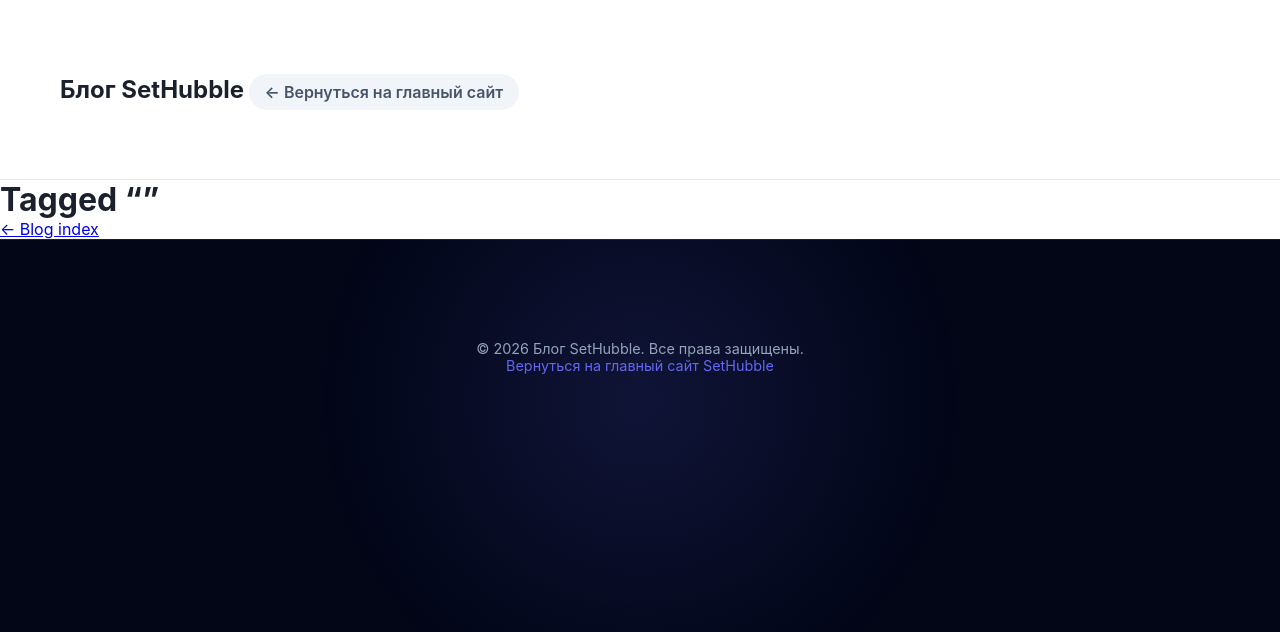
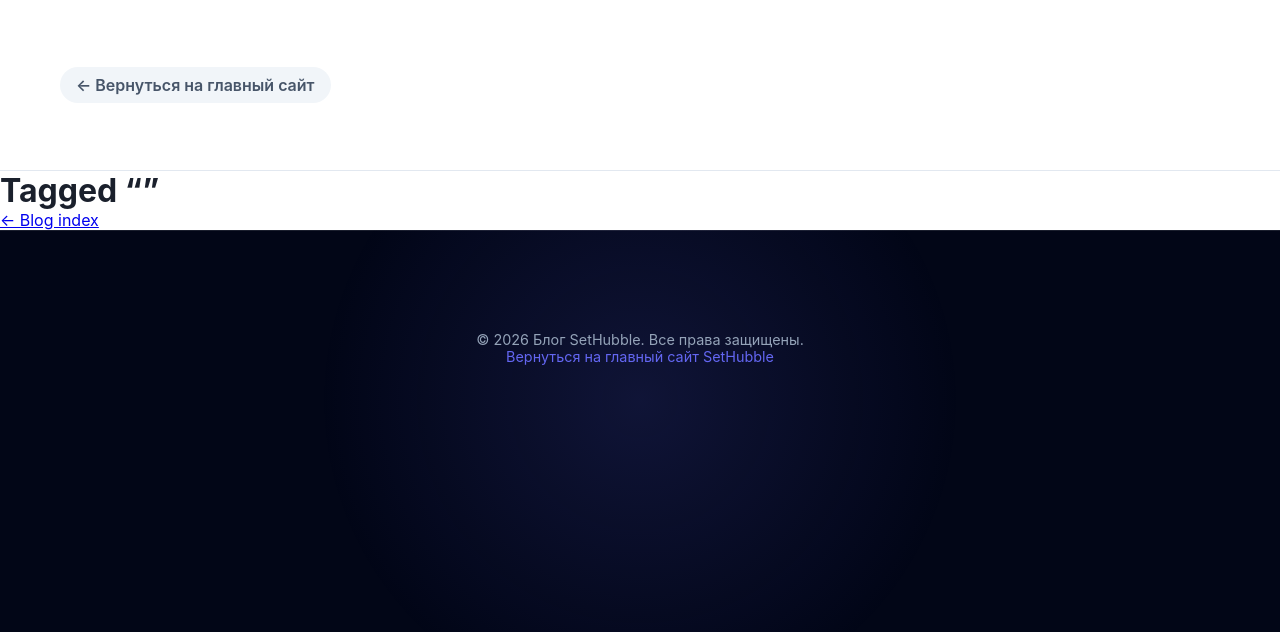
Before and after one commit to Novokreschennih/sethubble, an Eleventy site: page blog/tags.njk in a window 1280 px wide. Built offline with nearby package versions, Linux system fonts and the light colour scheme; Eleventy itself is replaced by a stand-in of ours; files that its build step writes are made by us from their sources.

Commit message:
Update nav.njk

```diff
--- a/blog/_includes/components/nav.njk
+++ b/blog/_includes/components/nav.njk
@@ -1,6 +1,6 @@
 <header class="blog-header-nav">
   <div class="container">
-    <a href="/blog/" class="blog-title-link">{{ metadata.title }}</a>
+
     <a href="https://sethubble.ru/" class="nav-button">← Вернуться на главный сайт</a>
   </div>
 </header>
```
